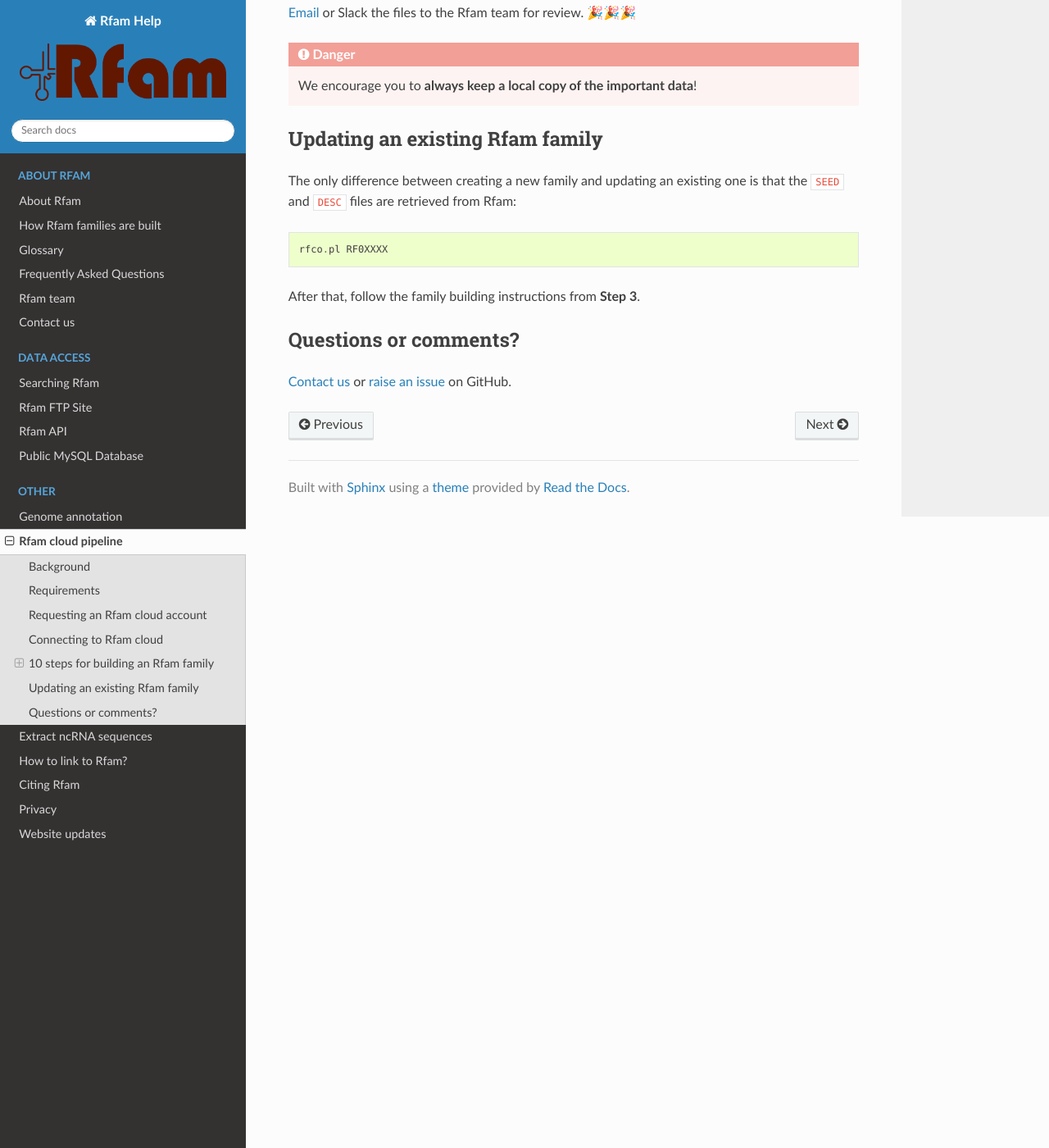
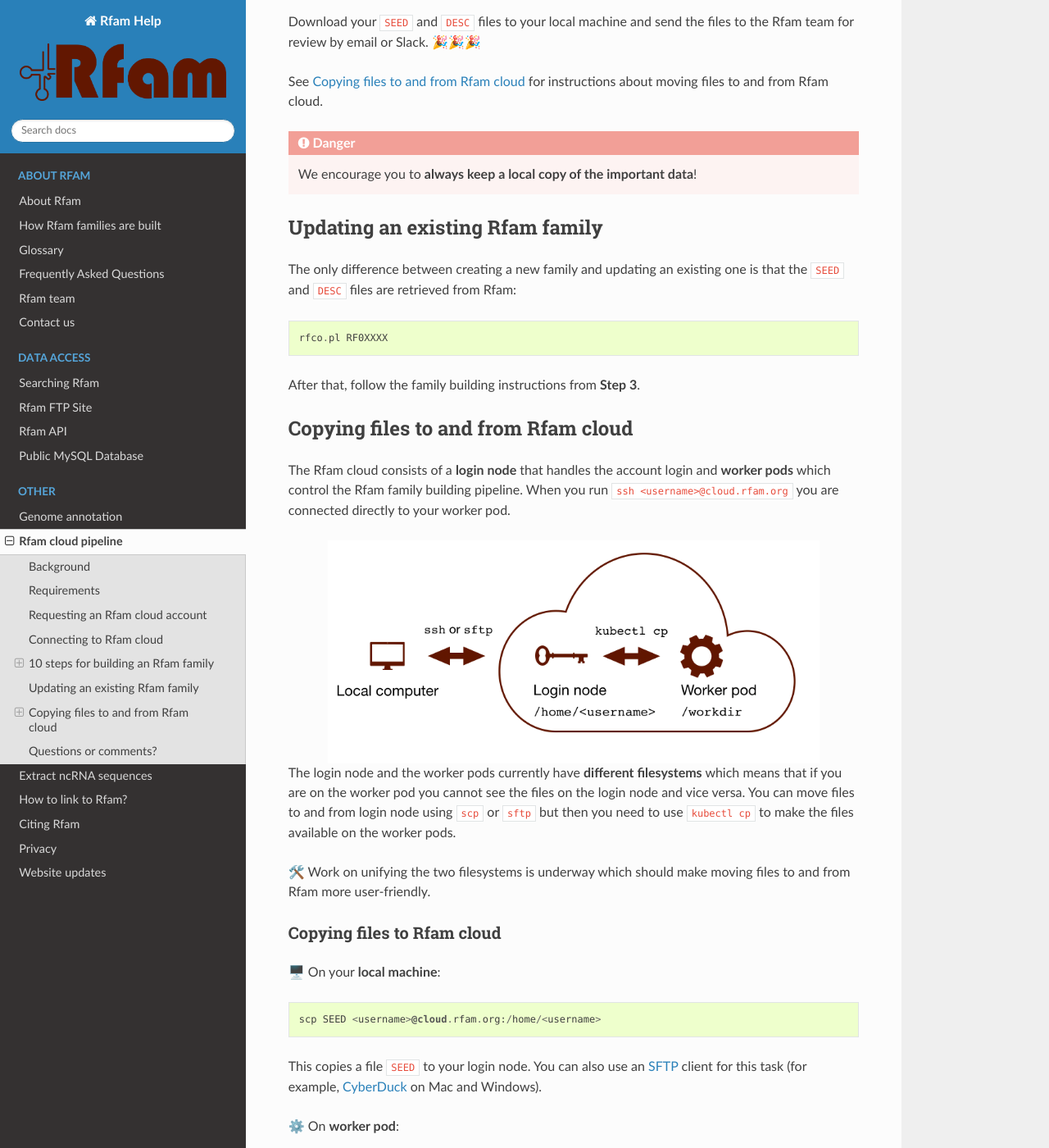
Before and after one commit to Rfam/rfam-docs, a Sphinx documentation site: the page built from docs/source/rfam-cloud.rst, in a window 1280 px wide and 1400 px high, scrolled down 6106 px. Shown: the whole window at 82% size. Built offline with Sphinx 7.4.7 and the Read the Docs theme 2.0.0, drawn with Linux system fonts in a browser that asks for light colours; some of the changed text lies outside the part shown.

Commit message:
Add instructions for moving files to and from Rfam cloud

```diff
--- a/docs/source/rfam-cloud.rst
+++ b/docs/source/rfam-cloud.rst
@@ -71,6 +71,8 @@
   predict_ss.pl -infile file.fasta -outfile SEED -r
 
 Alternatively, create a ``SEED`` file using the `vi editor <https://www.cs.colostate.edu/helpdocs/vi.html>`_ and paste the file contents from your local computer.
+
+See :ref:`rfam-cloud:Copying files to and from Rfam cloud` for instructions about moving files to and from Rfam cloud.
 
 Once you have a Stockholm file called ``SEED`` in your working directory, proceed to the next step.
 
@@ -203,12 +205,9 @@
 10. Send SEED and DESC files for review
 ^^^^^^^^^^^^^^^^^^^^^^^^^^^^^^^^^^^^^^^
 
-Download your ``SEED`` and ``DESC`` files to your local machine::
+Download your ``SEED`` and ``DESC`` files to your local machine and send the files to the Rfam team for review by email or Slack. 🎉🎉🎉
 
-  scp username@cloud.rfam.org/rfam_test/SEED:.
-  scp username@cloud.rfam.org/rfam_test/DESC:.
-
-`Email <https://rfam.readthedocs.io/en/latest/contact-us.html>`_  or Slack the files to the Rfam team for review. 🎉🎉🎉
+See :ref:`rfam-cloud:Copying files to and from Rfam cloud` for instructions about moving files to and from Rfam cloud.
 
 .. DANGER::
   We encourage you to **always keep a local copy of the important data**!
@@ -222,6 +221,68 @@
 
 After that, follow the family building instructions from **Step 3**.
 
+Copying files to and from Rfam cloud
+------------------------------------
+
+The Rfam cloud consists of a **login node** that handles the account login and **worker pods** which control the Rfam family building pipeline. When you run ``ssh <username>@cloud.rfam.org`` you are connected directly to your worker pod.
+
+.. figure:: images/rfam-cloud-infrastructure.png
+      :alt: Rfam cloud infrastructure
+      :width: 600
+      :align: center
+
+The login node and the worker pods currently have **different filesystems** which means that if you are on the worker pod you cannot see the files on the login node and vice versa. You can move files to and from login node using ``scp`` or ``sftp`` but then you need to use ``kubectl cp`` to make the files available on the worker pods.
+
+🛠️ Work on unifying the two filesystems is underway which should make moving files to and from Rfam more user-friendly.
+
+Copying files to Rfam cloud
+^^^^^^^^^^^^^^^^^^^^^^^^^^^
+
+🖥️ On your **local machine**::
+
+  scp SEED <username>@cloud.rfam.org:/home/<username>
+
+This copies a file ``SEED`` to your login node. You can also use an `SFTP <https://en.wikipedia.org/wiki/SSH_File_Transfer_Protocol>`_ client for this task (for example, `CyberDuck <https://cyberduck.io>`_ on Mac and Windows).
+
+⚙️ On **worker pod**::
+
+  ssh <username>@cloud.rfam.org
+  kubectl get pod —selector=user=<username>,tier=frontend
+
+Record the ``pod_id`` that looks like *rfam-login-pod-<username>-6b9f46fc76-67fhn*, then exit to the login node::
+
+  exit
+
+🗝️ On **login node**::
+
+  kubectl cp SEED <pod_id>:/workdir
+
+Then get back to the worker pod::
+
+  kubectl exec -it <pod_id> bash
+
+The file should appear in your ``workdir`` folder. You can specify other paths in the ``kubectl cp`` command to move the files to any subfolder.
+
+Copying files from Rfam cloud
+^^^^^^^^^^^^^^^^^^^^^^^^^^^^^
+
+⚙️ On **worker pod**::
+
+  ssh <username>@cloud.rfam.org
+  kubectl get pod --selector=user=<username>,tier=frontend
+
+Record the ``pod_id`` that looks like *rfam-login-pod-<username>-6b9f46fc76-67fhn*, then exit to the login node::
+
+  exit
+
+🗝️ On **login node**::
+
+  kubectl cp <pod_id>:/workdir/SEED .
+
+🖥️ On your **local machine**::
+
+  scp <username>@cloud.rfam.org:/home/<username>/SEED .
+
 Questions or comments?
 ----------------------
 
```
Also changed, not shown: other parts of docs/source/rfam-cloud.rst (+2 -2 lines), docs/source/images/rfam-cloud-infrastructure.png (added).
